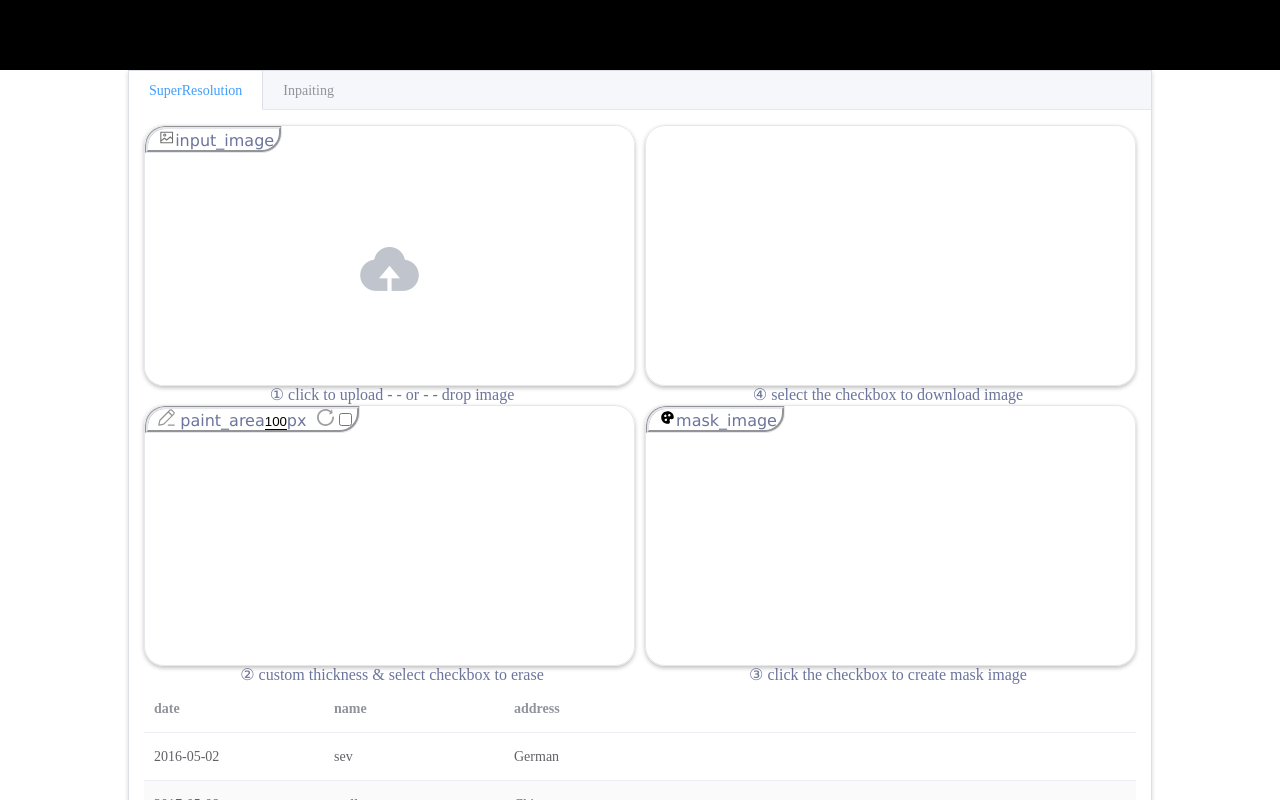
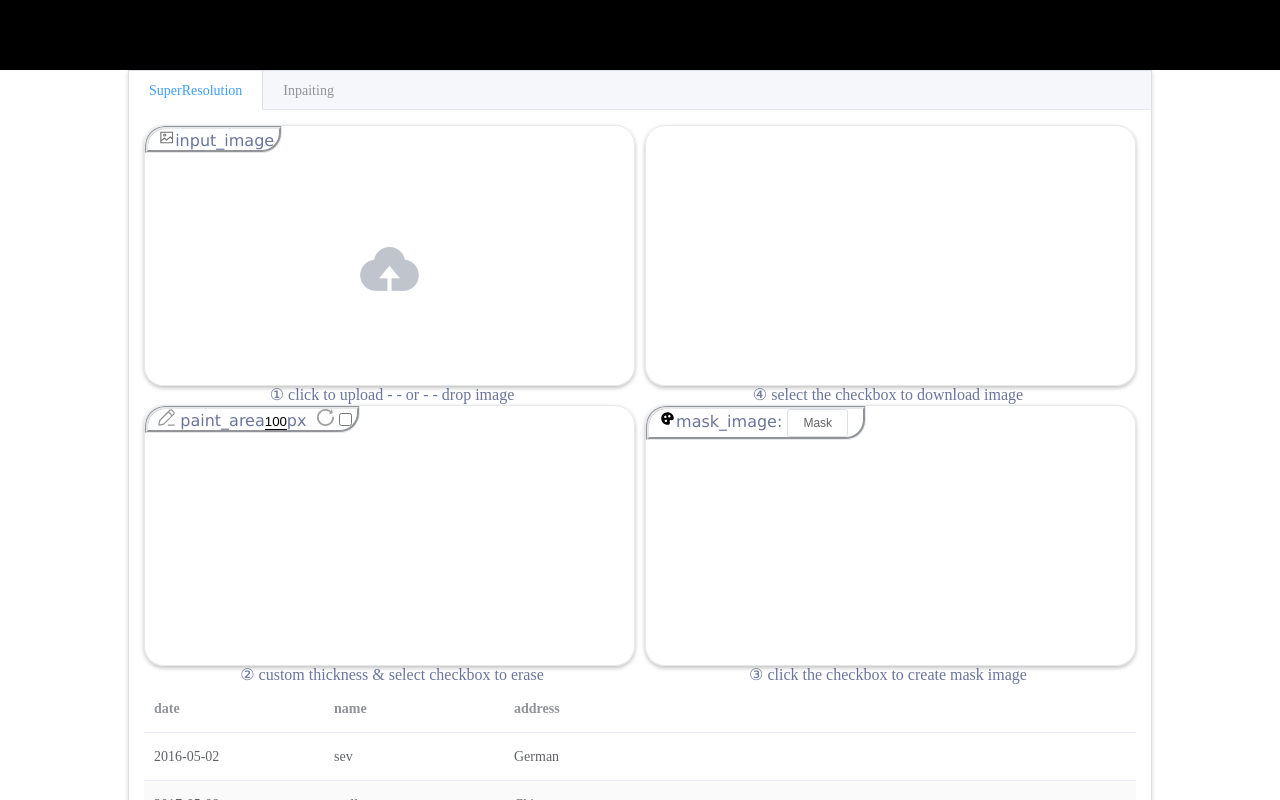
Before and after one commit to Hydrageno/gexplore, a Vue app: page / in a window 1280 px wide. Shown: the top 800 px of the page. Built offline with nearby package versions, Linux system fonts and the light colour scheme.

Commit message:
m-p: complete maskImg component & add event

```diff
--- a/src/components/img-container/MaskImg.vue
+++ b/src/components/img-container/MaskImg.vue
@@ -1,6 +1,8 @@
 <template>
     <div class="imgArea maskImgArea">
-        <user-guide>&nbsp;&nbsp;<img src="../../assets/mask.svg" height="17">mask_image&nbsp;</user-guide>
+        <user-guide>&nbsp;&nbsp;<img src="../../assets/mask.svg" height="17">mask_image:
+            <el-button size="mini" @click="maskGenerator()">Mask</el-button>&nbsp;&nbsp;&nbsp;
+        </user-guide>
     </div>
 </template>
 
@@ -10,10 +12,18 @@ export default{
     name: 'MaskImg',
     components: {
         UserGuide
+    },
+    methods: {
+        maskGenerator:function(){
+            console.log("yes")
+        }
     }
 }
 </script>
 
 <style lang="less">
 @import "../../assets/ContainerStyle.less";
+user-guide{
+    overflow: hidden;
+}
 </style>
```
